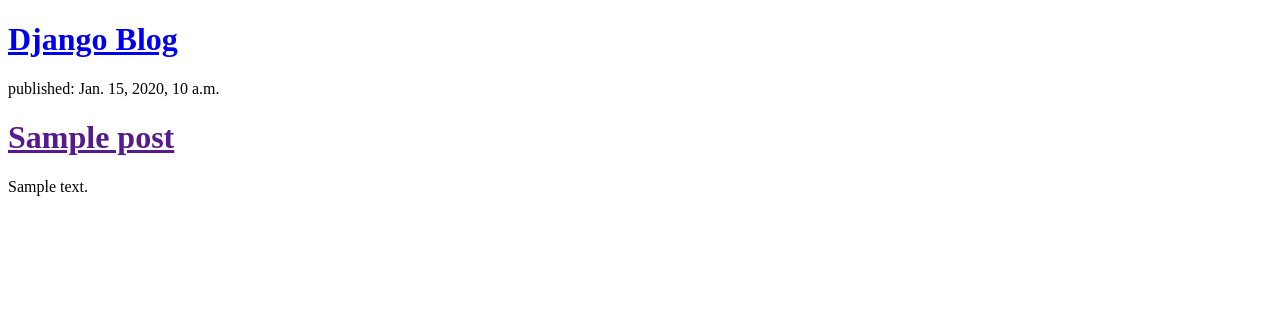
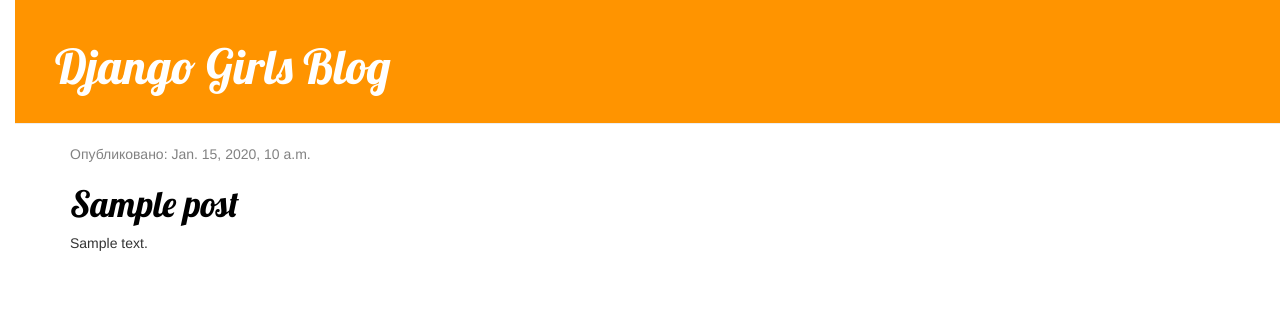
Before and after one commit to OlegPalanskyy/my-first-blog, a Django app: template blog/templates/blog/post_list.html in a window 1280 px wide. Shown: the top 322 px of the page. Run offline with Django 3.2, Linux system fonts and the light colour scheme; the template is opened without the code that fills it: most values are stand-ins (such as "Sample title", 1, 10 or a date in 2020); some libraries are stand-ins or nearby versions.

Commit message:
Modified templates to display posts from database.

```diff
--- /dev/null
+++ b/blog/static/blog.css
@@ -0,0 +1,53 @@
+h1 a {
+    color: #FCA205;
+    font-family: 'Lobster';
+}
+body {
+    padding-left: 15px;
+}
+.page-header {
+    background-color: #ff9400;
+    margin-top: 0;
+    padding: 20px 20px 20px 40px;
+}
+
+.page-header h1, .page-header h1 a, .page-header h1 a:visited, .page-header h1 a:active {
+    color: #ffffff;
+    font-size: 36pt;
+    text-decoration: none;
+}
+
+.content {
+    margin-left: 40px;
+}
+
+h1, h2, h3, h4 {
+    font-family: 'Lobster', cursive;
+}
+
+.date {
+    color: #828282;
+}
+
+.save {
+    float: right;
+}
+
+.post-form textarea, .post-form input {
+    width: 100%;
+}
+
+.top-menu, .top-menu:hover, .top-menu:visited {
+    color: #ffffff;
+    float: right;
+    font-size: 26pt;
+    margin-right: 20px;
+}
+
+.post {
+    margin-bottom: 70px;
+}
+
+.post h1 a, .post h1 a:visited {
+    color: #000000;
+}
--- a/blog/templates/blog/post_list.html
+++ b/blog/templates/blog/post_list.html
@@ -1,18 +1,33 @@
 <!DOCTYPE html>
-<html>
+{% load static %}
+<html lang="ru">
 <head>
     <title>Django blog</title>
+    <link href="//maxcdn.bootstrapcdn.com/bootstrap/3.2.0/css/bootstrap.min.css" rel="stylesheet">
+    <link href="//maxcdn.bootstrapcdn.com/bootstrap/3.2.0/css/bootstrap-theme.min.css" rel="stylesheet">
+    <link href="{% static 'css/blog.css' %}" rel="stylesheet">
+
 </head>
+<link href="https://fonts.googleapis.com/css?family=Lobster&subset=latin,cyrillic" rel="stylesheet" type="text/css">
 <body>
-<div>
-    <h1><a href="/">Django Blog</a></h1>
+
+<div class="page-header">
+    <h1><a href="/">Django Girls Blog</a></h1>
 </div>
-{% for post in posts %}
-<div>
-    <p>published: {{ post.published_date }}</p>
-    <h1><a href="">{{ post.title }}</a></h1>
-    <p>{{ post.text|linebreaksbr }}</p>
+<div class="content container">
+    <div class="row">
+        <div class="col-md-8">
+            {% for post in posts %}
+            <div class="post">
+                <div class="date">
+                    <p>Опубликовано: {{ post.published_date }}</p>
+                </div>
+                <h1><a href="">{{ post.title }}</a></h1>
+                <p>{{ post.text|linebreaksbr }}</p>
+            </div>
+            {% endfor %}
+        </div>
+    </div>
 </div>
-{% endfor %}
 </body>
 </html>
```
